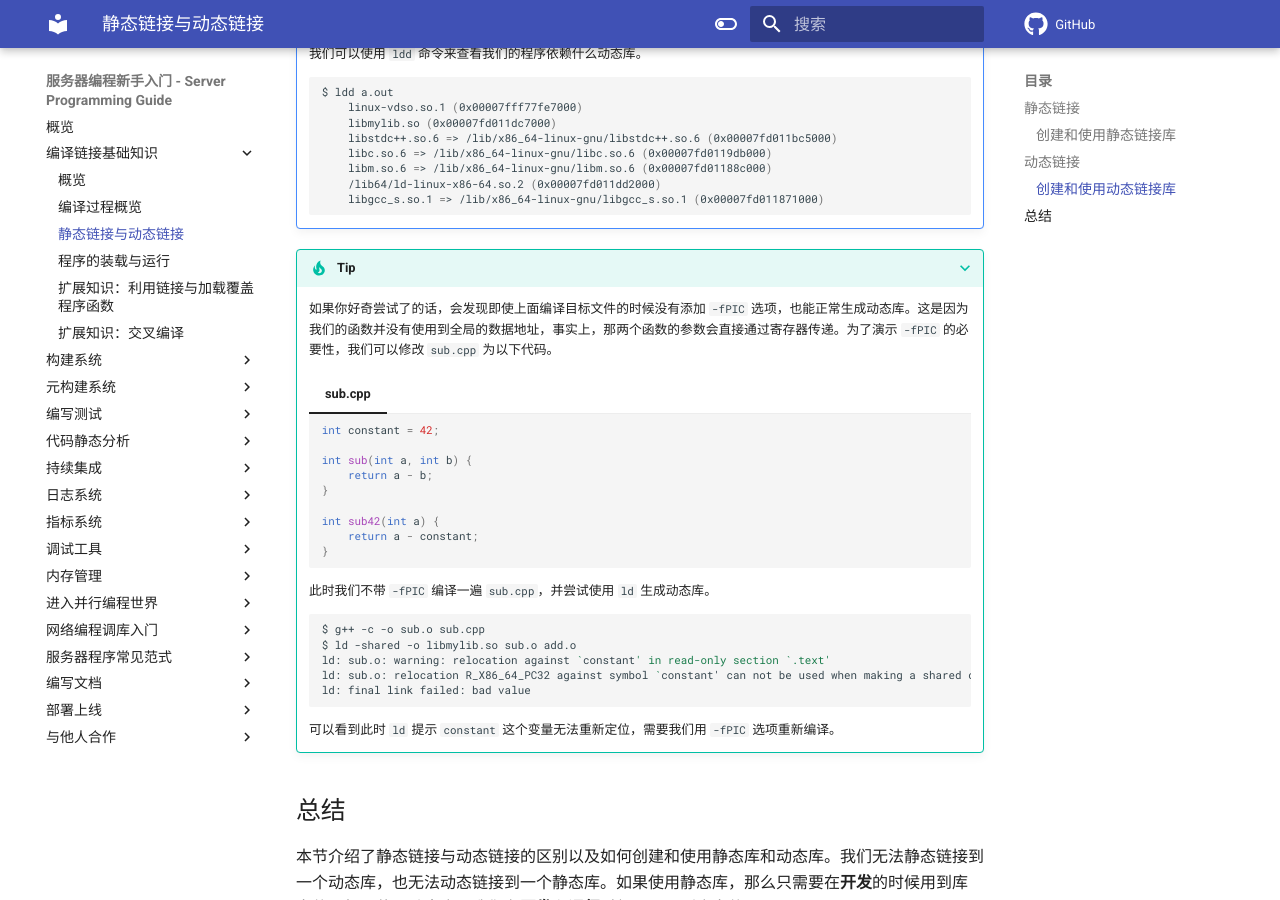
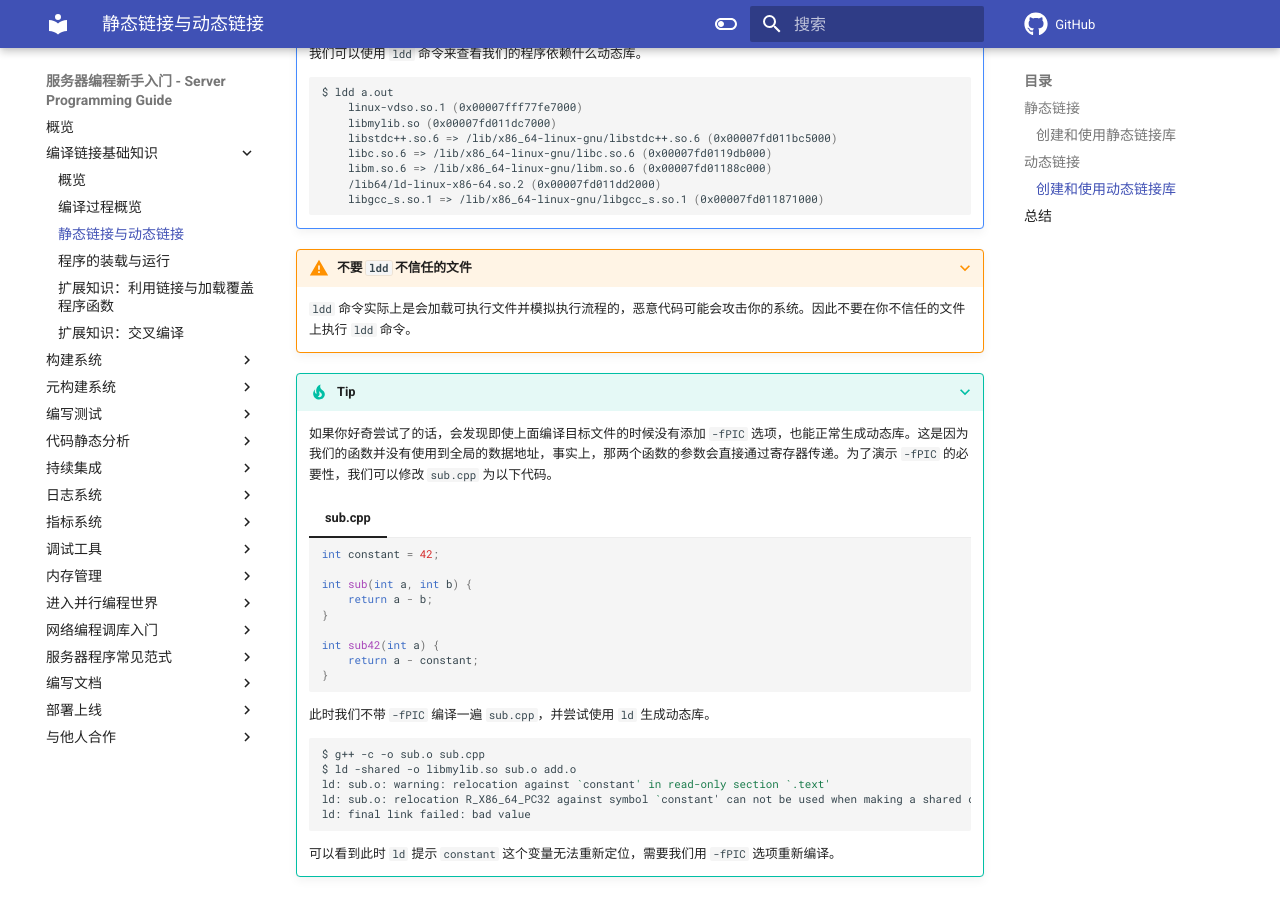
Before and after one commit to howardlau1999/server-programming-guide, an MkDocs documentation site: the page built from docs/basics/static-dynamic-linkage.md, in a window 1280 px wide and 900 px high, scrolled down 6918 px. Built offline with MkDocs 1.6.1 and Material for MkDocs 9.7.7, drawn with Linux system fonts in a browser that asks for light colours; emoji names are drawn with the system emoji font; comment, search, counter and statistics services are not loaded.

Commit message:
add warning

````diff
--- a/docs/basics/static-dynamic-linkage.md
+++ b/docs/basics/static-dynamic-linkage.md
@@ -322,6 +322,8 @@ $ ls -l ./a.out
         /lib64/ld-linux-x86-64.so.2 (0x00007fd011dd2000)
         libgcc_s.so.1 => /lib/x86_64-linux-gnu/libgcc_s.so.1 (0x00007fd011871000)
     ```
+???+warning "不要 `ldd` 不信任的文件"
+    `ldd` 命令实际上是会加载可执行文件并模拟执行流程的，恶意代码可能会攻击你的系统。因此不要在你不信任的文件上执行 `ldd` 命令。
 
 ???+tip
     如果你好奇尝试了的话，会发现即使上面编译目标文件的时候没有添加 `-fPIC` 选项，也能正常生成动态库。这是因为我们的函数并没有使用到全局的数据地址，事实上，那两个函数的参数会直接通过寄存器传递。为了演示 `-fPIC` 的必要性，我们可以修改 `sub.cpp` 为以下代码。
````
